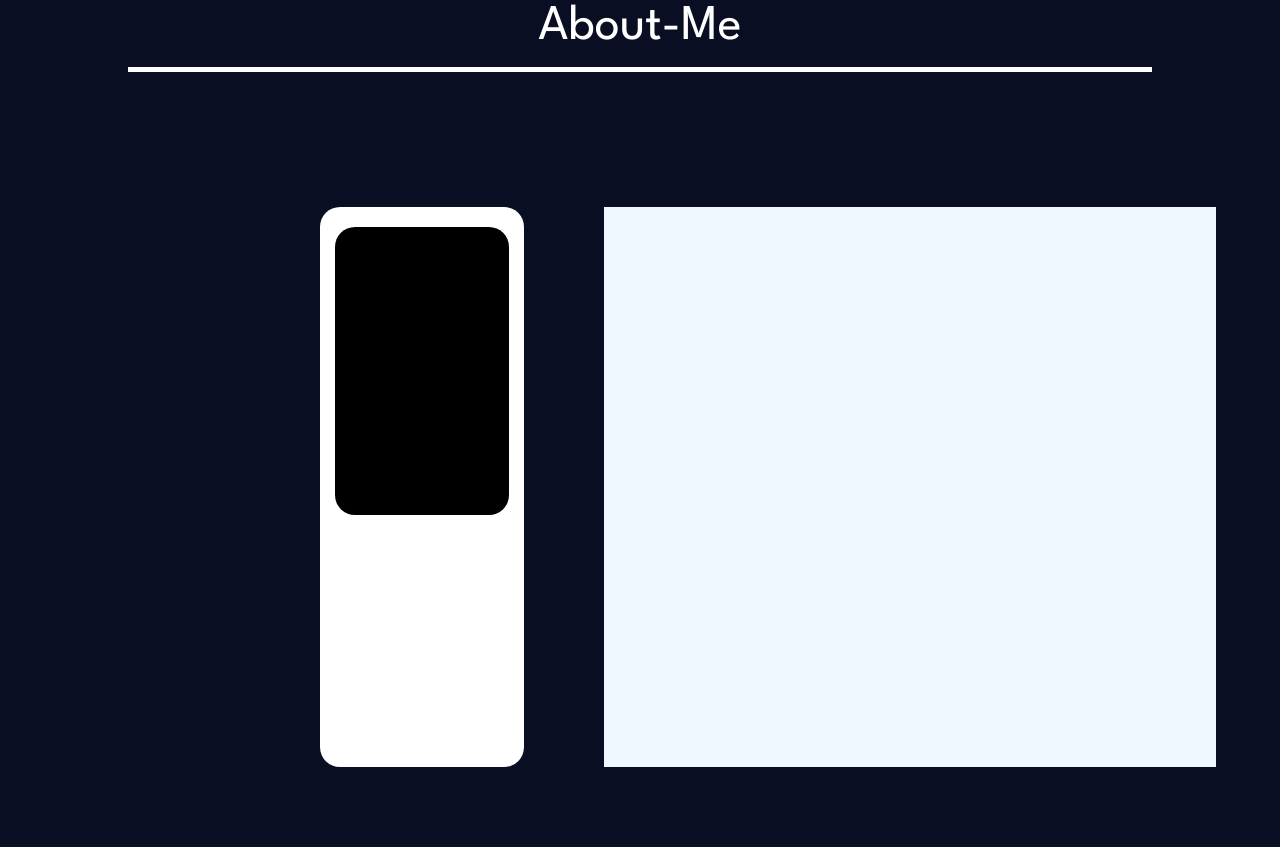
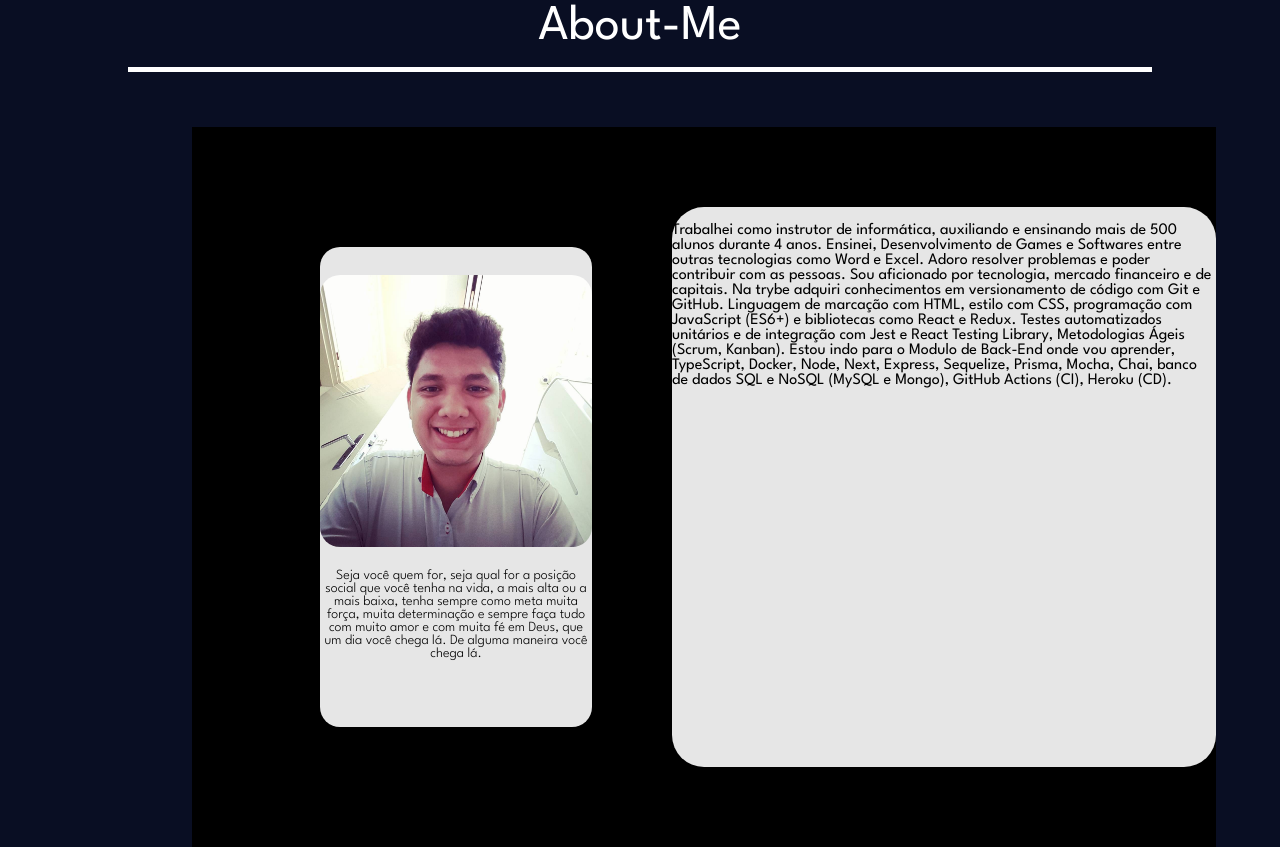
Before and after one commit to ThiagoFdaSLopes/Portfolio, a React (Vite) app in the folder portfolio/: page / in a window 1280 px wide. Shown: the part 1020-1867 px from the top of the page. Built offline with nearby package versions, Linux system fonts and the light colour scheme.

Commit message:
feat(about-me): Inserido imagem e frase de inspiração

```diff
--- a/portfolio/src/components/AboutMe.jsx
+++ b/portfolio/src/components/AboutMe.jsx
@@ -1,5 +1,6 @@
 import React from 'react';
 import { CardMe, DivAbout } from '../styles';
+import thiago from '../assets/thiago1.jpg';
 
 const AboutMe = () => {
   return (
@@ -11,9 +12,34 @@ const AboutMe = () => {
       </DivAbout>
       <CardMe>
         <div className="photo-card">
-          <div className="photo"></div>
+          <div className="photo">
+            <img src={thiago} alt="foto do thiago perfil" />
+          </div>
+          <p className="frase-inspiradora">
+            Seja você quem for, seja qual for a posição social que você tenha na
+            vida, a mais alta ou a mais baixa, tenha sempre como meta muita
+            força, muita determinação e sempre faça tudo com muito amor e com
+            muita fé em Deus, que um dia você chega lá. De alguma maneira você
+            chega lá.
+          </p>
         </div>
-        <div className="description-me"></div>
+        <div className="description-me">
+          <p className='description-text'>
+          Trabalhei como instrutor de informática, auxiliando e ensinando mais
+            de 500 alunos durante 4 anos. Ensinei, Desenvolvimento de Games e
+            Softwares entre outras tecnologias como Word e Excel. Adoro resolver
+            problemas e poder contribuir com as pessoas. Sou aficionado por
+            tecnologia, mercado financeiro e de capitais. Na trybe adquiri
+            conhecimentos em versionamento de código com Git e GitHub. Linguagem
+            de marcação com HTML, estilo com CSS, programação com JavaScript
+            (ES6+) e bibliotecas como React e Redux. Testes automatizados
+            unitários e de integração com Jest e React Testing Library,
+            Metodologias Ágeis (Scrum, Kanban). Estou indo para o Modulo de
+            Back-End onde vou aprender, TypeScript, Docker, Node, Next, Express,
+            Sequelize, Prisma, Mocha, Chai, banco de dados SQL e NoSQL (MySQL e
+            Mongo), GitHub Actions (CI), Heroku (CD).
+          </p>
+        </div>
       </CardMe>
     </>
   );
--- a/portfolio/src/styles/index.js
+++ b/portfolio/src/styles/index.js
@@ -225,24 +225,39 @@ export const CardMe = styled.div`
   width: 80%;
   margin-left: 12rem;
   height: 45rem;
-  /* margin-left: 20rem; */
-  /* background-color: black; */
+  background-color: black;
 
   .photo-card {
     display: flex;
-    justify-content: center;
+    align-items: center;
+    flex-direction: column;
     margin-left: 8rem;
     width: 20rem;
-    height: 35rem;
+    height: 30rem;
     border-radius: 20px;
-    background-color: white;
+    background-color: rgba(255, 255, 255, 0.9);
 
     .photo {
+      display: flex;
+      align-items: center;
+      justify-content: center;
       width: 85%;
       height: 18rem;
       margin-top: 20px;
       border-radius: 20px;
-      background-color: black;
+
+      img {
+        border-radius: 20px;
+        width: 17rem;
+        height: 17rem;
+      }
+    }
+
+    .frase-inspiradora {
+      text-align: center;
+      text-decoration: none;
+      font-size: 14px;
+      font-weight: 300;
     }
   }
   .description-me {
@@ -250,6 +265,7 @@ export const CardMe = styled.div`
     width: 60rem;
     margin-left: 5rem;
     height: 35rem;
-    background-color: aliceblue;
+    border-radius: 2rem;
+    background-color: rgba(255, 255, 255, 0.9);
   }
 `;
```
Also changed, not shown: portfolio/src/assets/thiago1.jpg (added), portfolio/src/assets/thiago2.jpg (added).
